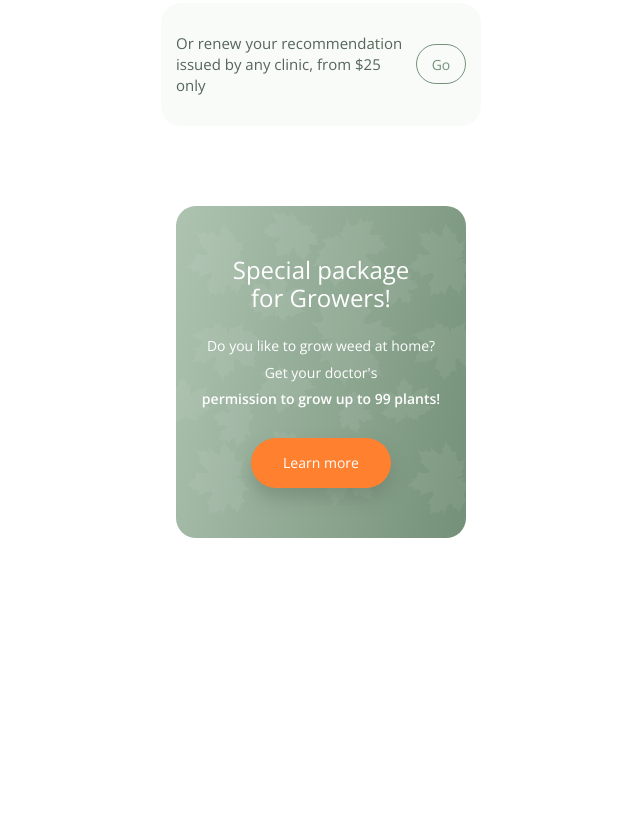
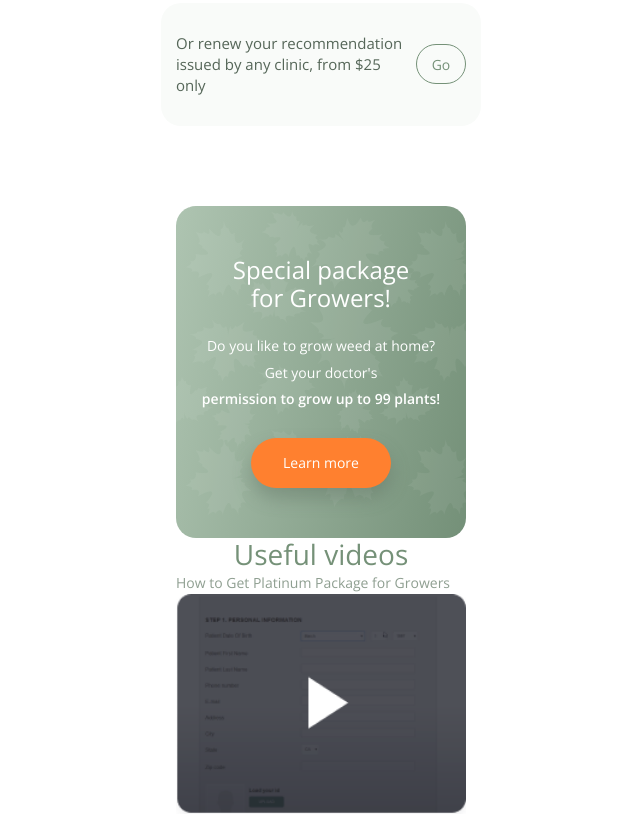
Before and after one commit to JustifyContentSB/MMJHerb, a website: page app/index.html in a window 1280 px wide. Shown: the part 4982-5803 px from the top of the page, without its empty margins (319-959 px from the left). Before the commit the page ends 5520 px from the top, so only its background shows below. Drawn offline with nearby package versions, Linux system fonts and the light colour scheme.

Commit message:
Разметка секции "videos"

```diff
--- a/app/index.html
+++ b/app/index.html
@@ -285,6 +285,18 @@
 				</div>
 			</section>
 
+			<section class="videos">
+				<div class="container">
+					<div class="videos__inner">
+						<h2 class="section-title">Useful videos</h2>
+						<p class="videos__descr">How to Get Platinum Package for Growers</p>
+						<div class="videos__list">
+							<img src="images/instruction/instruction-video.png" alt="video" width="290" height="220">
+						</div>
+					</div>
+				</div>
+			</section>
+
 		</main>
 
 	</div>
```
